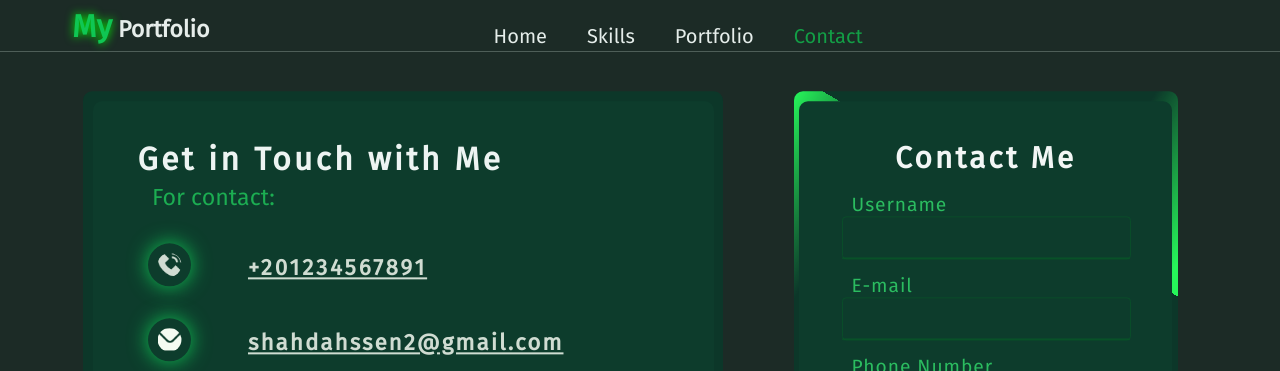
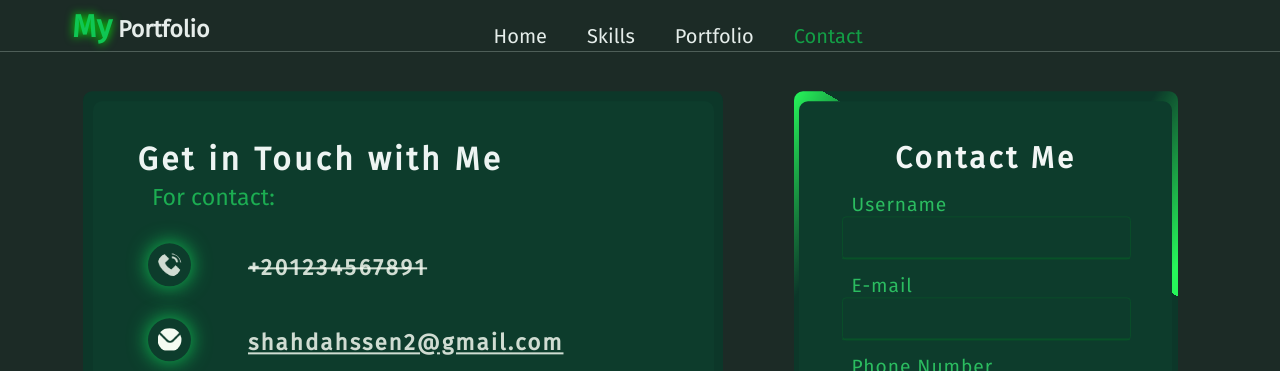
Before and after one commit to Shahd-Ahssen/My-Portfolio, a plain HTML site: page index(4).html in a window 1280 px wide. Shown: the top 371 px of the page. Drawn offline with Linux system fonts and the light colour scheme.

Commit message:
Update index(4).html

```diff
--- a/index(4).html
+++ b/index(4).html
@@ -36,7 +36,7 @@
             <div class="icons">
             <div class="ico">
                 <img src="images/phone-call.png" />
-                <h3>+201234567891</h3>
+                <h3 style="text-decoration: line-through;">+201234567891</h3>
             </div>
 
             <div class="ico">
```
